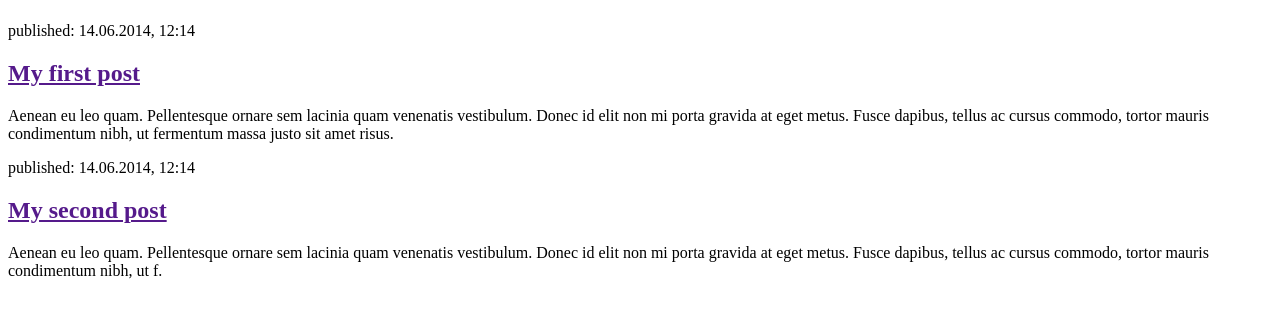
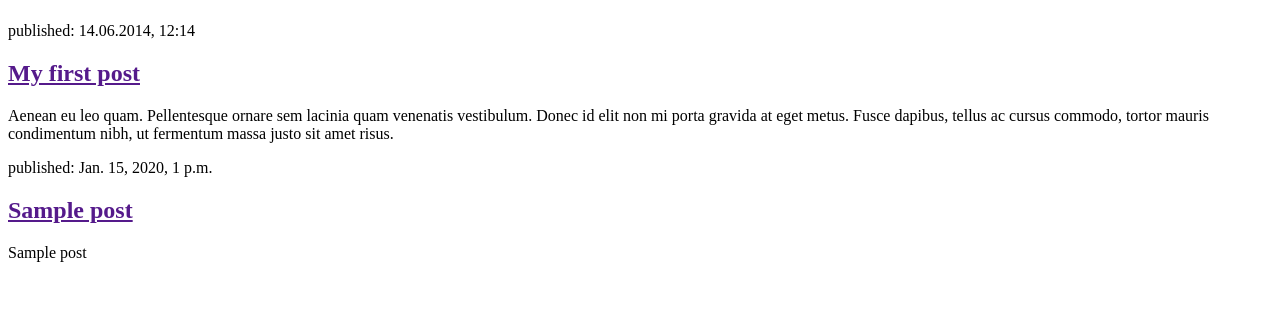
Before and after one commit to coder-coding-code/my-first-blog, a Django app: page / in a window 1280 px wide. Shown: the part 58-376 px from the top of the page. Run offline with Django 3.2, Linux system fonts and the light colour scheme; tables that the repository leaves empty hold one stand-in row (values such as "Sample post").

Commit message:
Modified templates to display posts from ddatabase.

```diff
--- a/blog/templates/blog/post_list.html
+++ b/blog/templates/blog/post_list.html
@@ -7,7 +7,7 @@
         <header>
             <h1><a href="/">Django Girls Blog</a></h1>
         </header>
-
+    {% for post in posts %}
         <article>
             <time>published: 14.06.2014, 12:14</time>
             <h2><a href="">My first post</a></h2>
@@ -15,9 +15,11 @@
         </article>
 
         <article>
-            <time>published: 14.06.2014, 12:14</time>
-            <h2><a href="">My second post</a></h2>
-            <p>Aenean eu leo quam. Pellentesque ornare sem lacinia quam venenatis vestibulum. Donec id elit non mi porta gravida at eget metus. Fusce dapibus, tellus ac cursus commodo, tortor mauris condimentum nibh, ut f.</p>
+            <time>published: {{ post.published_date }}</time>
+            <h2><a href="">{{ post.title }}</a></h2>
+            <p>{{ post.title|linebreaksbr }}</p>
         </article>
+    {% endfor %}
+
     </body>
 </html>
--- a/blog/views.py
+++ b/blog/views.py
@@ -1,5 +1,8 @@
 from django.shortcuts import render
+from django.utils import timezone
+from .models import Post
 
 # Create your views here.
 def post_list(request):
-    return render(request, 'blog/post_list.html', {})
+    posts = Post.objects.filter(published_date__lte=timezone.now()).order_by('published_date')
+    return render(request, 'blog/post_list.html', {'posts':posts})
```
